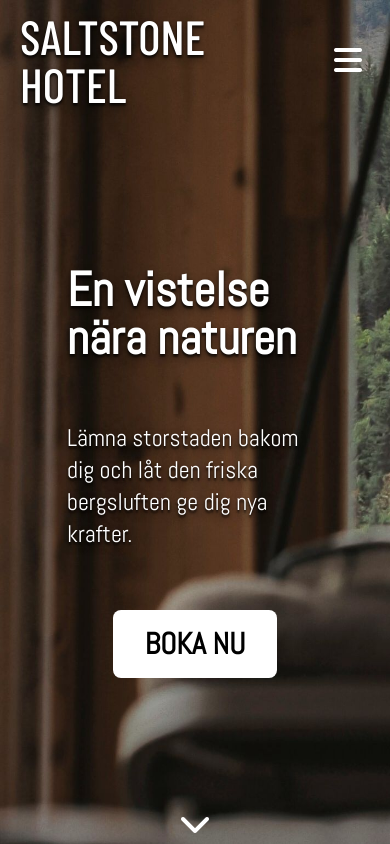
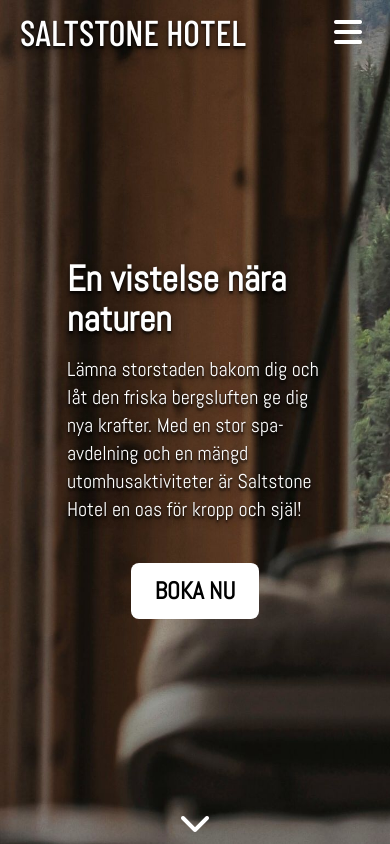
Before and after one commit to amandaconnell/saltstone, a website: page src/index.html in a window 390 px wide. Shown: the top 844 px of the page. Drawn offline with nearby package versions, Linux system fonts and the light colour scheme; a web font is replaced by a local one.

Commit message:
Uppdaterad hero på startsidan

```diff
--- a/src/index.html
+++ b/src/index.html
@@ -39,7 +39,7 @@
           <div class="relative flex items-center justify-between">
             <!-- Logga -->
             <a
-              class="font-barlow mr-20 text-5xl font-medium text-shadow-lg/50 sm:mr-0"
+              class="font-barlow mr-20 text-4xl font-medium text-shadow-lg/50 sm:mr-0 sm:text-5xl"
               href="index.html"
             >
               SALTSTONE HOTEL
@@ -135,7 +135,7 @@
             class="absolute inset-x-0 mx-3 mt-2 hidden bg-zinc-800 font-medium lg:hidden"
             id="mobile-menu"
           >
-            <div class="space-y-1 px-2 pt-2 pb-3">
+            <div class="space-y-1 px-2 pt-2 pb-10">
               <a
                 href="index.html"
                 class="block rounded-md px-3 py-2 text-base hover:bg-zinc-200 hover:font-bold hover:text-black"
@@ -201,27 +201,31 @@
       </header>
       <!-- Hero -->
       <div
-        class="flex h-5/6 flex-col place-content-around content-between items-center gap-20 sm:h-8/9"
+        class="flex h-8/9 flex-col place-content-around content-between items-center gap-20"
       >
-        <div class="flex w-64 flex-col gap-15 sm:w-96">
+        <div class="flex w-64 flex-col gap-4 sm:w-96">
           <h1
-            class="text-5xl font-semibold text-white text-shadow-lg/50 sm:text-6xl"
+            class="text-4xl font-semibold text-white text-shadow-lg/50 sm:text-6xl"
           >
             En vistelse nära naturen
           </h1>
-          <p class="text-2xl text-white text-shadow-lg/50">
+          <p class="text-xl text-white text-shadow-lg/50 sm:text-2xl">
             Lämna storstaden bakom dig och låt den friska bergsluften ge dig nya
-            krafter.
+            krafter. Med en stor spa-avdelning och en mängd utomhusaktiviteter
+            är Saltstone Hotel en oas för kropp och själ!
           </p>
           <a
-            class="btn mx-auto self-start border-0 bg-white px-8 py-4 text-3xl transition duration-700 ease-in-out hover:scale-110"
+            class="btn mx-auto mt-6 self-start border-0 bg-white px-6 py-3 text-2xl transition duration-700 ease-in-out hover:scale-110 sm:px-8 sm:py-4 sm:text-3xl"
             href="rooms.html"
             >BOKA NU</a
           >
         </div>
       </div>
       <div class="flex justify-center">
-        <i class="fa-solid fa-chevron-down fa-2xl" style="color: #ffffff"></i>
+        <i
+          class="fa-solid fa-chevron-down fa-2xl mt-2 sm:mt-0"
+          style="color: #ffffff"
+        ></i>
       </div>
     </div>
     <main class="mx-10 mt-10 mb-5">
```
Also changed, not shown: src/output.css.
